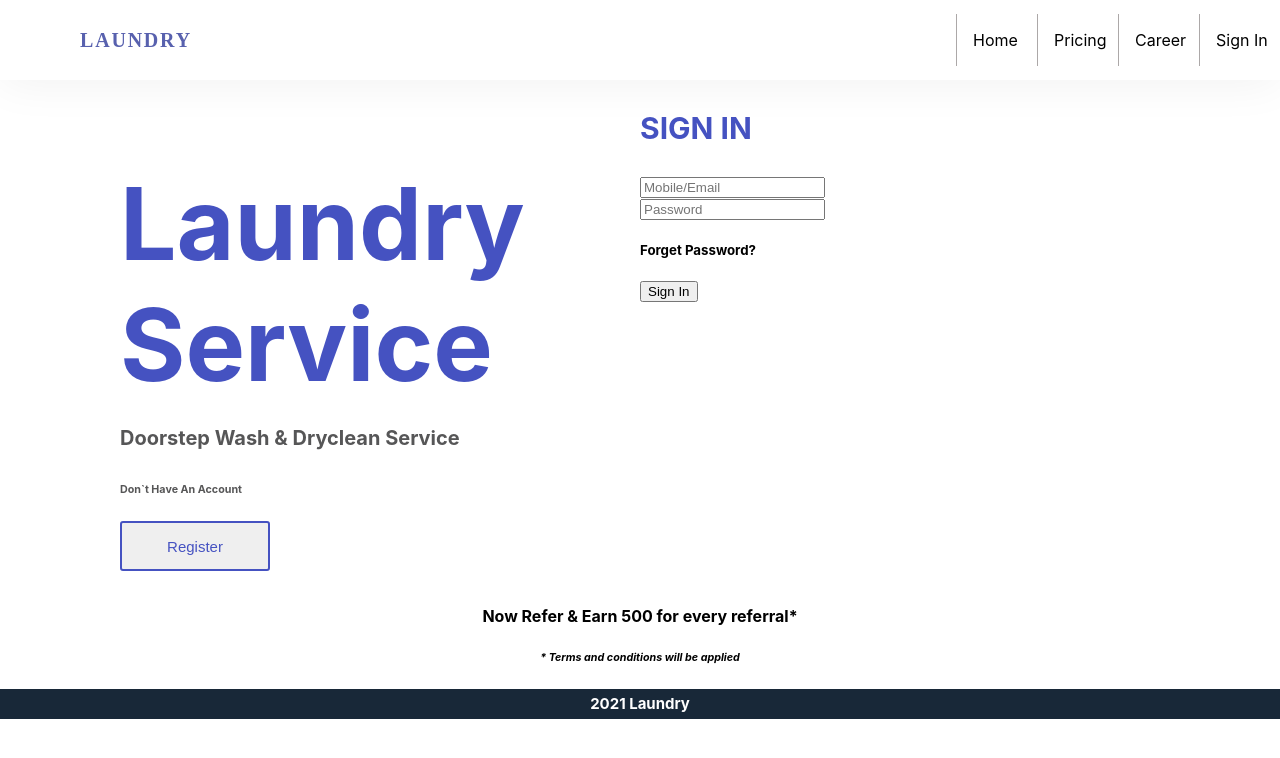
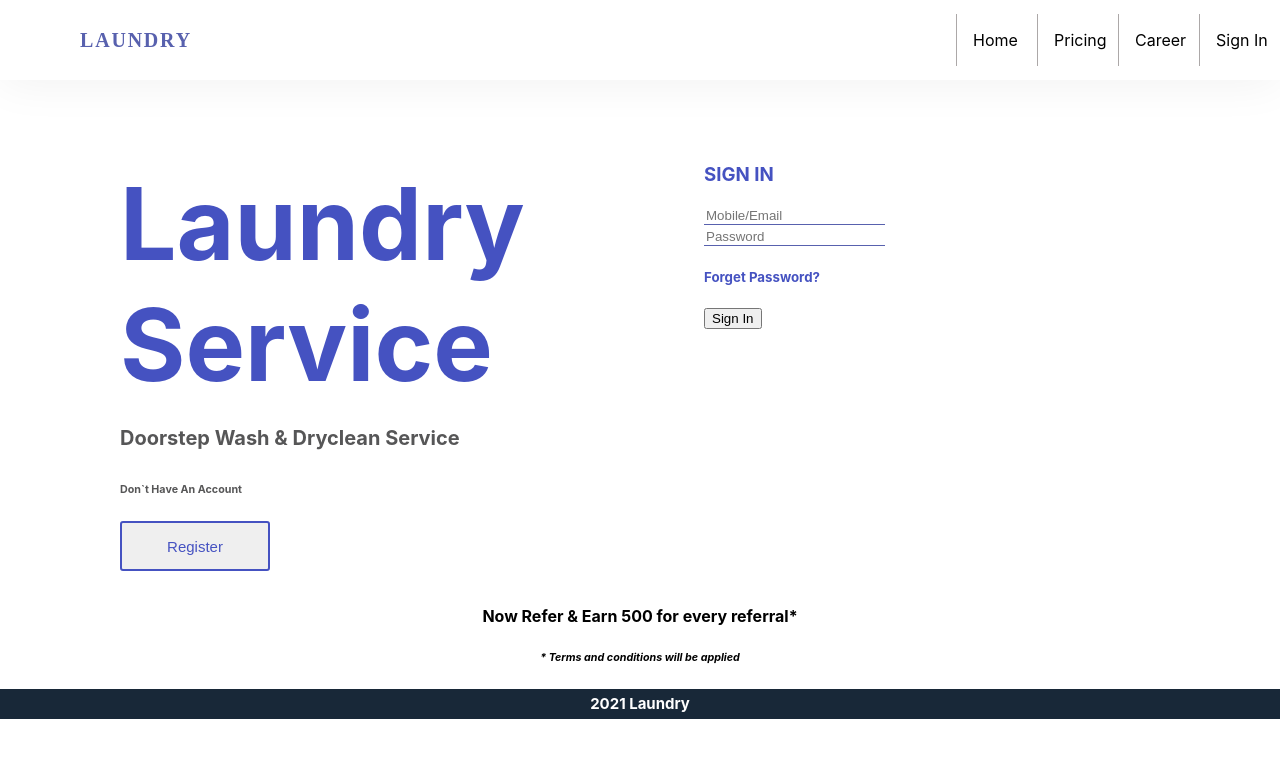
Before and after one commit to anoop0748/laundary-cart-frontend, a React (Create React App) app: page / in a window 1280 px wide. Shown: the top 758 px of the page. Built offline with nearby package versions, Linux system fonts and the light colour scheme.

Commit message:
Update login.css

```diff
--- a/src/LogInComp/login.css
+++ b/src/LogInComp/login.css
@@ -1,8 +1,16 @@
-h3{
-    font-size: 30px;
+.login{
+    display: flex;
+    flex-direction: column;
+    margin: 10%;
+    width: 45%;
     color: #4552C1;
 }
-#loginsection{
-    margin-left: 140px;
-    margin-top: 50px;
+h3{
+    color: #4552C1;
 }
+input{
+    border-top: none;
+    border-left: none;
+    border-right: none;
+    border-bottom: 1px solid #5861AE;;
+}
```
